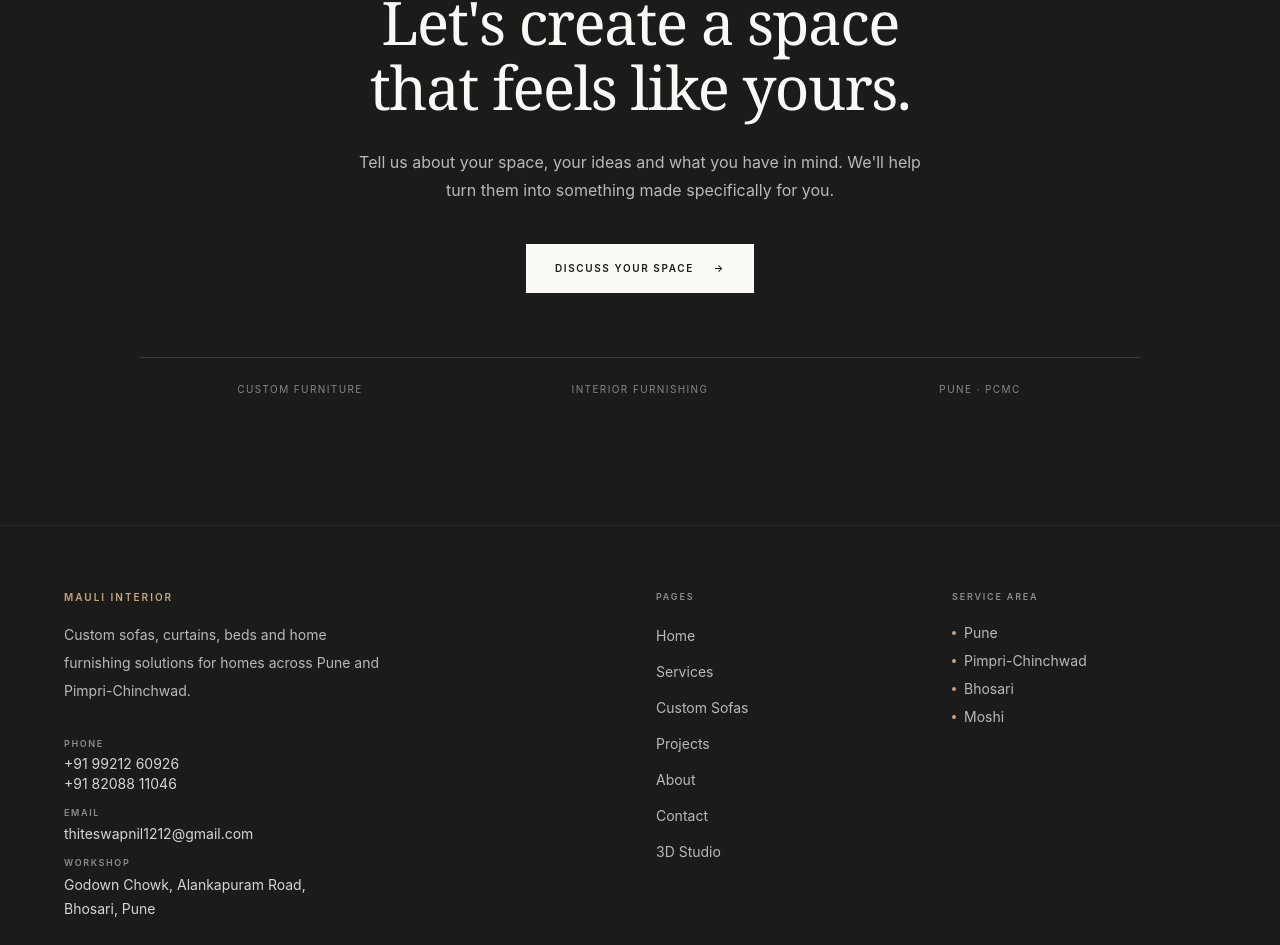
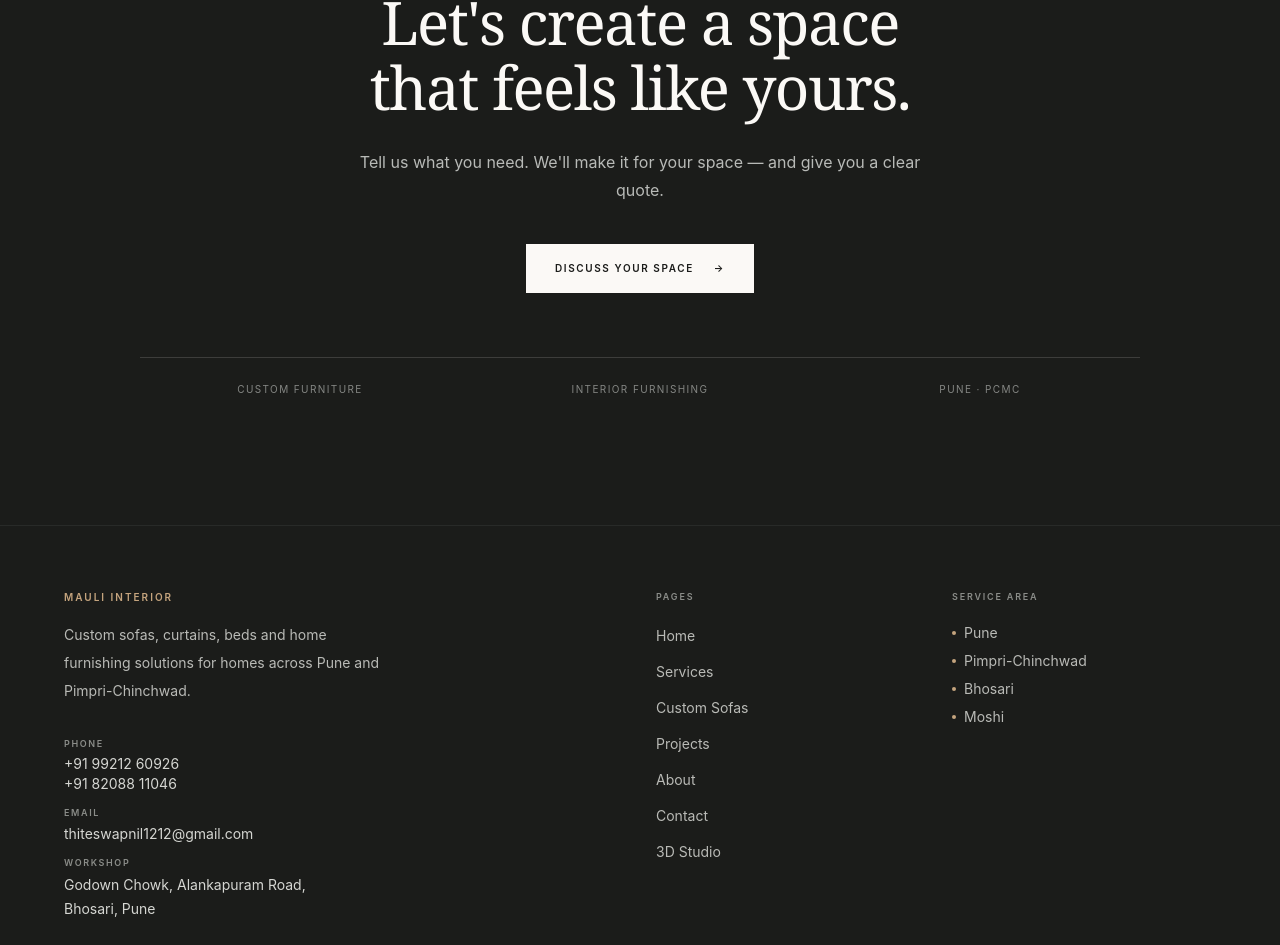
Before and after one commit to thiteswapnil1212-hue/INTERIOR-STORES-WEB, a Next.js app: page / in a window 1280 px wide. Shown: the part 7157-8102 px from the top of the page. Built offline with nearby package versions, Linux system fonts and the light colour scheme.

Commit message:
Rewrite closing call-to-action copy

```diff
--- a/src/components/home/FinalCTA.tsx
+++ b/src/components/home/FinalCTA.tsx
@@ -19,8 +19,8 @@ export default function FinalCTA() {
 
         {/* Description */}
         <p className="mx-auto mt-7 max-w-xl text-sm leading-7 text-[#b8bab7] md:text-base">
-          Tell us about your space, your ideas and what you have in mind.
-          We&apos;ll help turn them into something made specifically for you.
+          Tell us what you need. We&apos;ll make it for your space — and give
+          you a clear quote.
         </p>
 
         {/* CTA */}
```
